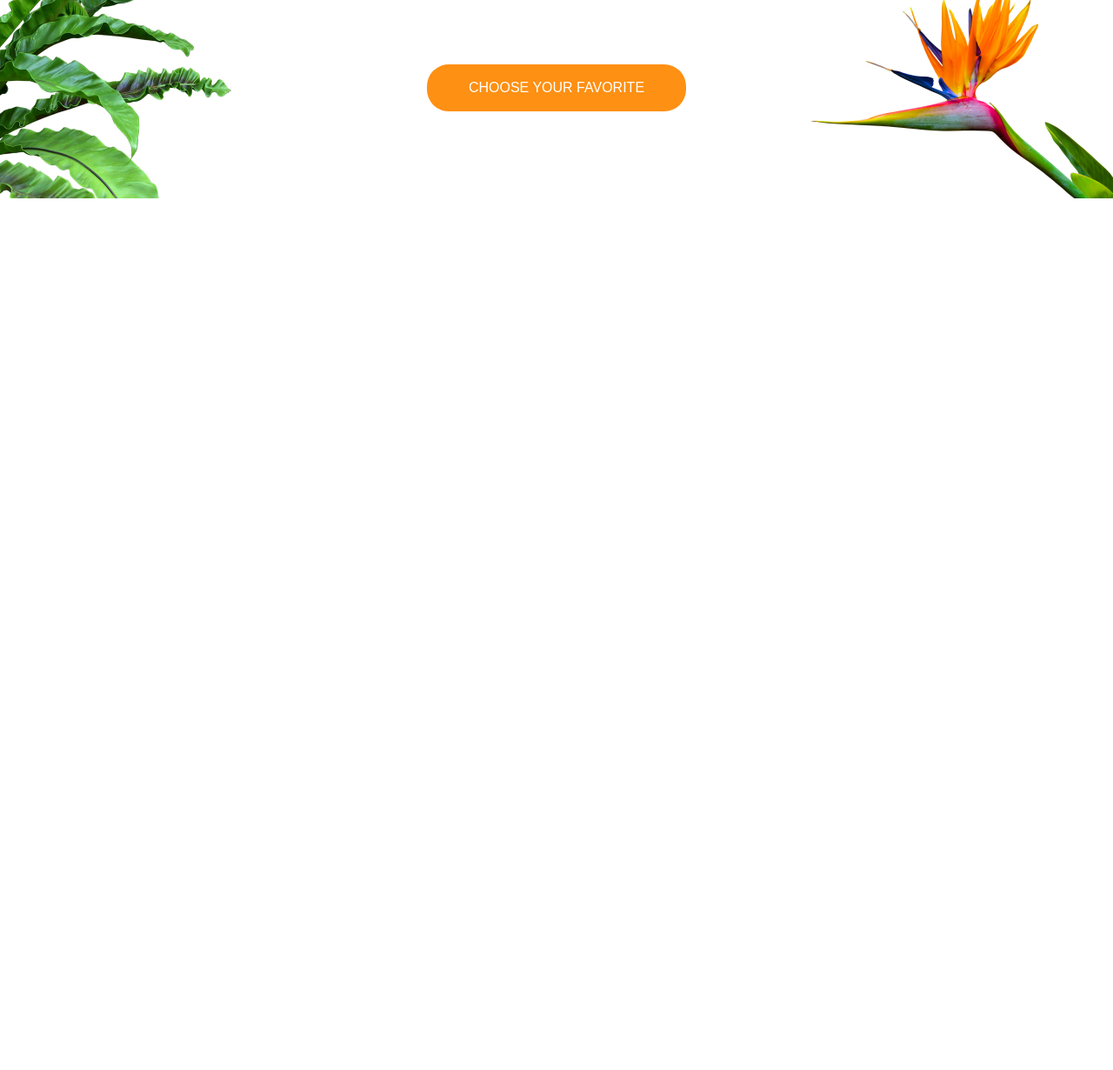
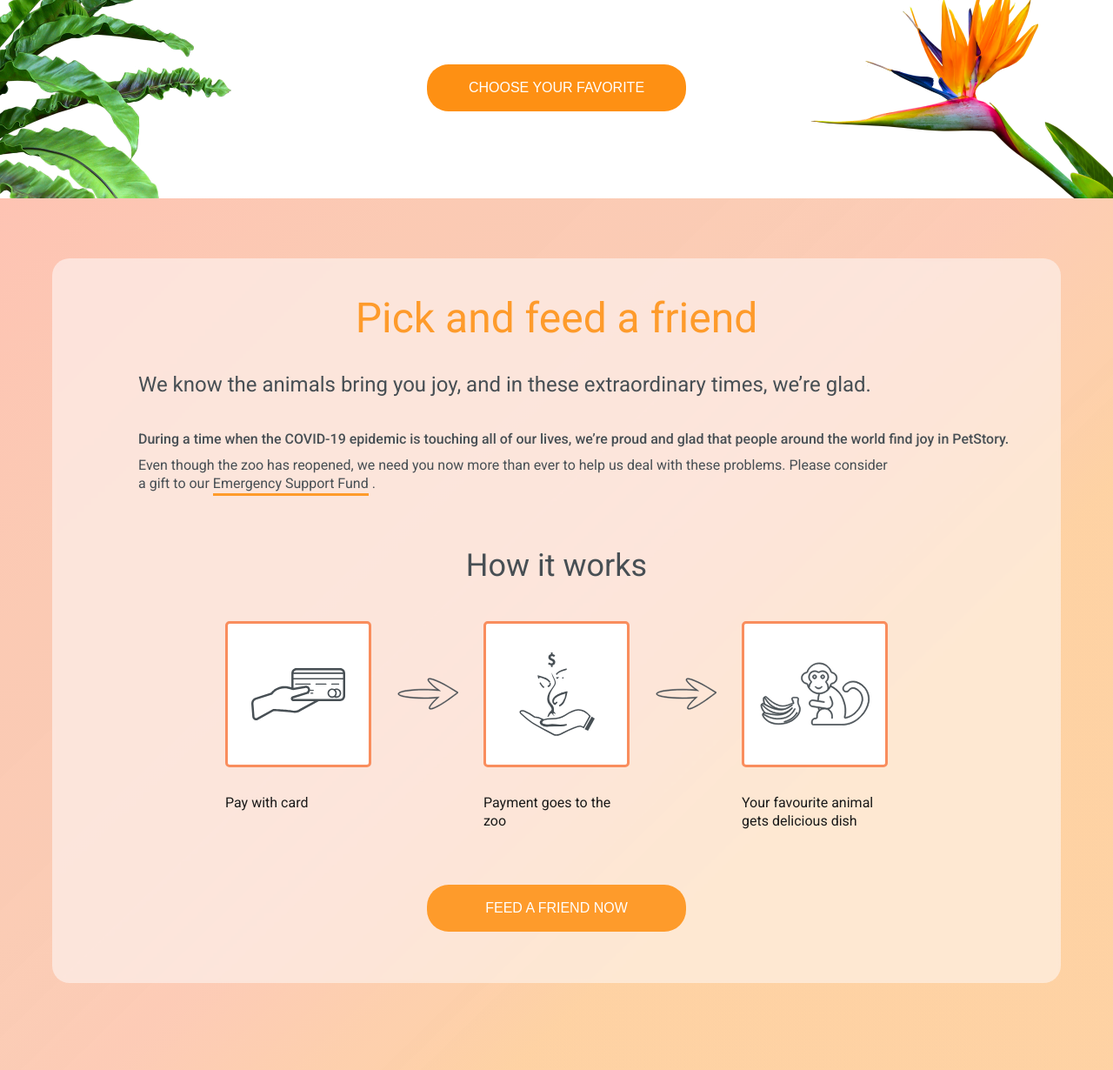
Before and after one commit to yauhenibelski/Online-zoo, a website built with webpack: page src/index.html in a window 1280 px wide. Shown: the part 2381-3611 px from the top of the page at 87% size. Before the commit the page ends 2609 px from the top, so only its background shows below. Built offline with nearby package versions, Linux system fonts and the light colour scheme; files whose address does not match are found by name.

Commit message:
feat: Add section_4 of the home page

```diff
--- a/src/layout/pages/home/home.js
+++ b/src/layout/pages/home/home.js
@@ -2,6 +2,7 @@ import { createElem } from '../../../utils/helper';
 import section1 from './section_1/section_1.html';
 import section2 from './section_2/section_2.html';
 import section3 from './section_3/section_3.html';
+import section4 from './section_4/section_4.html';
 import { addHomePagePats } from './section_3/section_3';
 
 (() => {
@@ -15,5 +16,6 @@ import { addHomePagePats } from './section_3/section_3';
   homePage.insertAdjacentHTML('beforeend', section1);
   homePage.insertAdjacentHTML('beforeend', section2);
   homePage.insertAdjacentHTML('beforeend', section3);
+  homePage.insertAdjacentHTML('beforeend', section4);
   addHomePagePats();
 })();
--- /dev/null
+++ b/src/layout/pages/home/section_4/section_4.html
@@ -0,0 +1,32 @@
+<section class="section-4">
+  <div class="container-section_4">
+    <p>Pick and feed a friend</p>
+    <p>We know the animals bring you joy, and in these extraordinary times, we’re glad.</p>
+    <p>During a time when the COVID-19 epidemic is touching all of our lives,
+       we’re proud and glad that people around the world find joy in PetStory.
+      </p>
+    <p>Even though the zoo has reopened, we need you now more than ever to help us deal with these problems.
+       Please consider a gift to our
+       <span class="emergency-support_fund">Emergency Support Fund</span>
+        .
+      </p>
+    <p>How it works</p>
+    <div class="pay">
+      <div class="pay-img_container">
+        <img src="/layout/pages/home/img/pay.svg" alt="pay">
+        <h3>Pay with card</h3>
+      </div>
+        <div class="vector-arrow"></div>
+        <div class="pay-img_container">
+          <img src="/layout/pages/home/img/zoo.svg" alt="zoo">
+          <h3>Payment goes to the zoo</h3>
+        </div>
+        <div class="vector-arrow"></div>
+        <div class="pay-img_container">
+          <img src="/layout/pages/home/img/monkey.svg" alt="monkey">
+          <h3 class="pay-img_contener_text">Your favourite animal gets delicious dish</h3>
+        </div>
+        <button class="feed-a_friend_now">Feed a friend now</button>
+    </div>
+  </div>
+</section>
--- /dev/null
+++ b/src/layout/pages/home/section_4/section_4.scss
@@ -0,0 +1,94 @@
+.section-4 {
+  background: linear-gradient(315.75deg, rgba(254, 210, 144, 0.7) 30.06%, #FEBDAB 100.95%, rgba(254, 210, 144, 0.7) 106.36%), linear-gradient(315.75deg, rgba(254, 189, 171, 0.74) 30.06%, rgba(243, 169, 248, 0.66) 50.74%, #E0D8F0 80.49%, #EAF7FE 127.9%, #EAF7FE 149.54%), linear-gradient(315.75deg, rgba(254, 189, 171, 0.74) 30.06%, rgba(243, 169, 248, 0.66) 50.74%, #E0D8F0 80.49%, #EAF7FE 127.9%, #EAF7FE 149.54%);
+  opacity: 0.9;
+  position: relative;
+  padding-top: 69px;
+  padding-bottom: 100px;
+
+  .container-section_4 {
+    @include container_desktop();
+    padding-top: 40px;
+    padding-bottom: 54px;
+    background: rgba(253, 253, 255, 0.52);
+    backdrop-filter: blur(2px);
+    border-radius: 20px;
+
+    p:nth-child(1){
+      font-size: 48px;
+      line-height: 120%;
+      color: #FE9013;
+      text-align: center;
+    }
+    p:nth-child(2){
+      justify-self: start;
+      margin-top: 33px;
+      margin-left: 99px;
+      font-size: 24px;
+      color: #333B41;
+    }
+    p:nth-child(3){
+      font-weight: 500;
+      line-height: 130%;
+      color: #333B41;
+      margin-top: 39px;
+      margin-left: 99px;
+    }
+    p:nth-child(4){
+      line-height: 130%;
+      color: #333B41;
+      margin: 10px 190px 0px 99px;
+    }
+    p:nth-child(5){
+      font-size: 36px;
+      line-height: 130%;
+      color: #333B41;
+      text-align: center;
+      margin-top: 60px;
+    }
+  }
+}
+.emergency-support_fund {
+  color: #333B41;
+  border-bottom:  solid #FE9013;
+  padding-bottom: 2px;
+  cursor: pointer;
+}
+.pay {
+  display: grid;
+  height: 362px;
+  grid-template-columns: 168px 69px 168px 69px 168px;
+  grid-template-rows: 168px 30px;
+  grid-gap: 135px 30px;
+  justify-content: center;
+  margin-top: 40px;
+
+  .pay-img_container {
+    position: relative;
+    box-sizing: border-box;
+    background: #FFFFFF;
+    border-radius: 5px;
+    border: solid rgba(249, 128, 75, 1);
+    display: grid;
+    align-items: center;
+    justify-items: center;
+    h3 {
+      position: absolute;
+      line-height: 130%;
+      width: 168px;
+      height: 40px;
+      bottom: -74px;
+    }
+  }
+  .vector-arrow {
+    background-image: url(/layout/pages/home/img/arrow.svg);
+    background-size: cover;
+    align-self: center;
+    width: 70px;
+    height: 37px;
+  }
+}
+.feed-a_friend_now {
+  @include button_radius();
+  grid-column: 2/5;
+  justify-self: center;
+}
--- a/src/style.scss
+++ b/src/style.scss
@@ -3,6 +3,7 @@
 @import './base-style/variables.scss';
 @import './base-style/mixins.scss';
 @import './base-style/colors';
+
 //header
 @import './layout/header/style/header.scss';
 
@@ -10,3 +11,4 @@
 @import './layout/pages/home/section_1/section_1.scss';
 @import './layout/pages/home/section_2/section_2.scss';
 @import './layout/pages/home/section_3/section_3.scss';
+@import './layout/pages/home/section_4/section_4.scss';
```
Also changed, not shown: src/layout/pages/home/img/arrow.svg (added), src/layout/pages/home/img/monkey.svg (added), src/layout/pages/home/img/pay.svg (added), src/layout/pages/home/img/zoo.svg (added).
